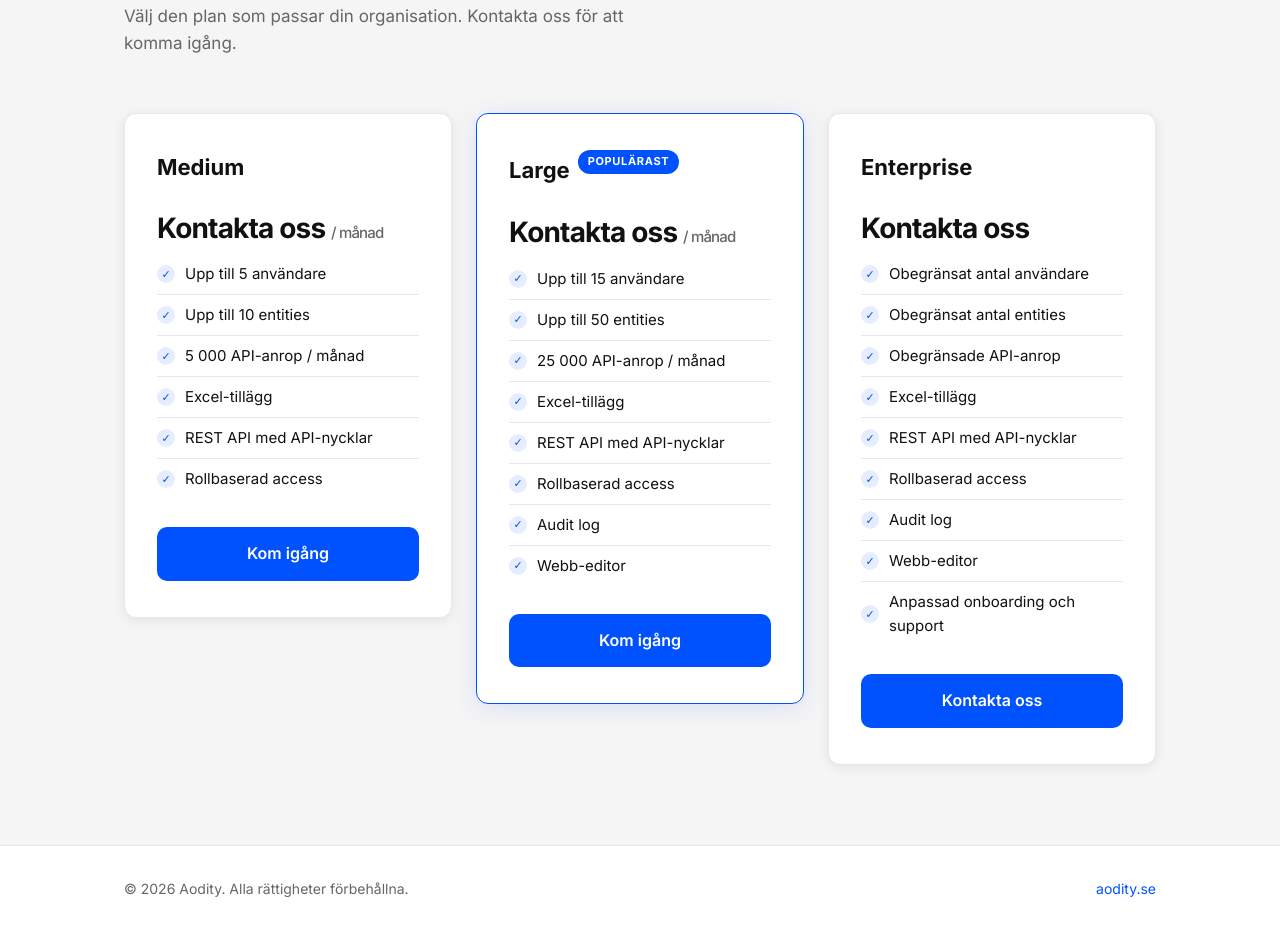
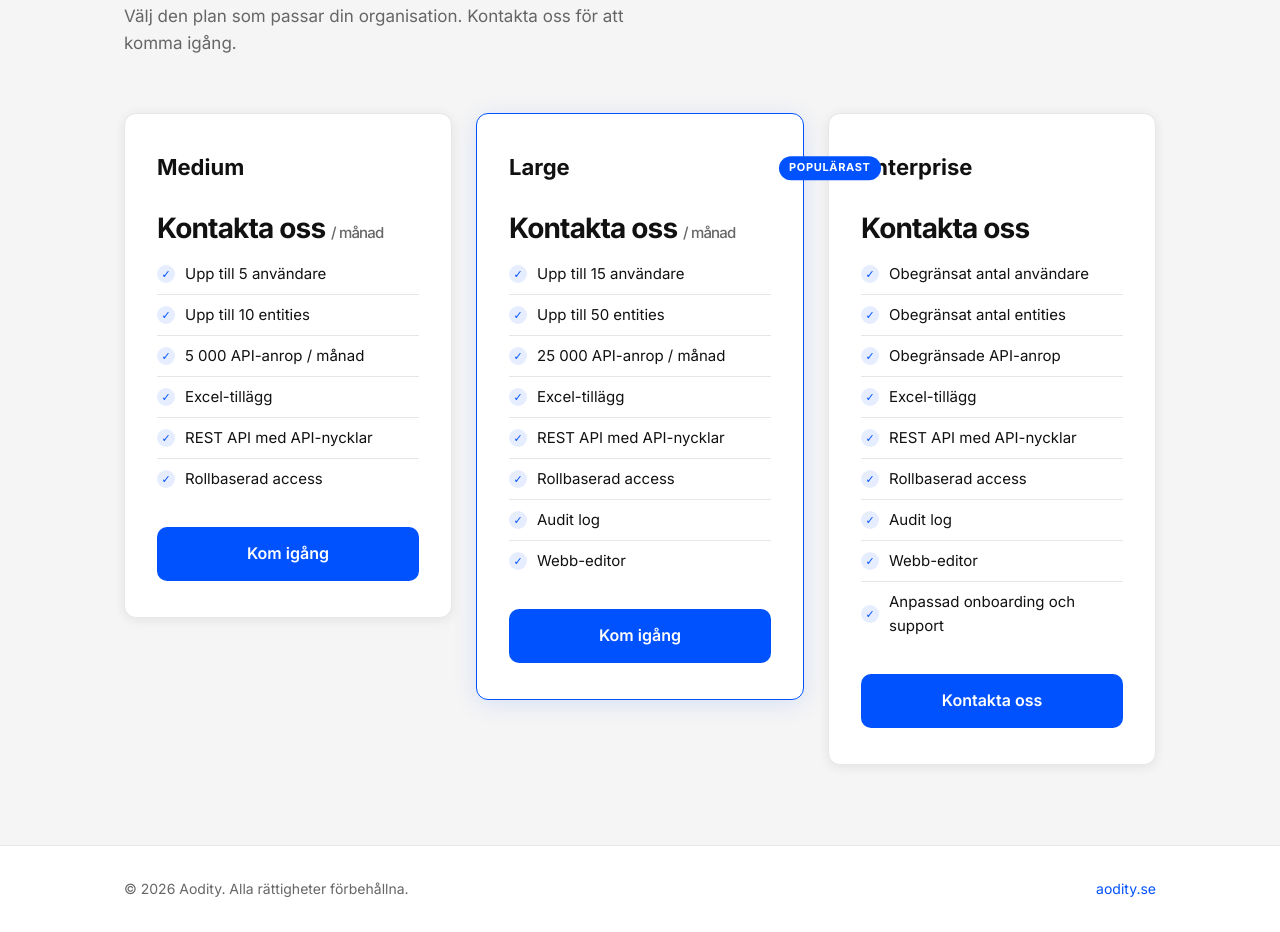
Before and after one commit to simonatgartit/aodity-marketing, a website: page src/index.html in a window 1280 px wide. Shown: the part 1947-2879 px from the top of the page. Drawn offline with Linux system fonts and the light colour scheme.

Commit message:
Position Populärast badge absolutely to not affect Large heading alignment

```diff
--- a/src/index.html
+++ b/src/index.html
@@ -448,7 +448,7 @@
 
         <!-- Large -->
         <div class="pricing-card featured">
-          <h3 style="display:flex;align-items:center;gap:0.5rem;">Large <div class="pricing-badge">Populärast</div></h3>
+          <h3 style="position:relative;">Large <div class="pricing-badge" style="position:absolute;top:50%;left:calc(100% + 0.5rem);transform:translateY(-50%);margin-bottom:0;white-space:nowrap;">Populärast</div></h3>
           <div class="pricing-price">Kontakta oss <span>/ månad</span></div>
           <ul class="pricing-features">
             <li><span class="check">✓</span> Upp till 15 användare</li>
```
